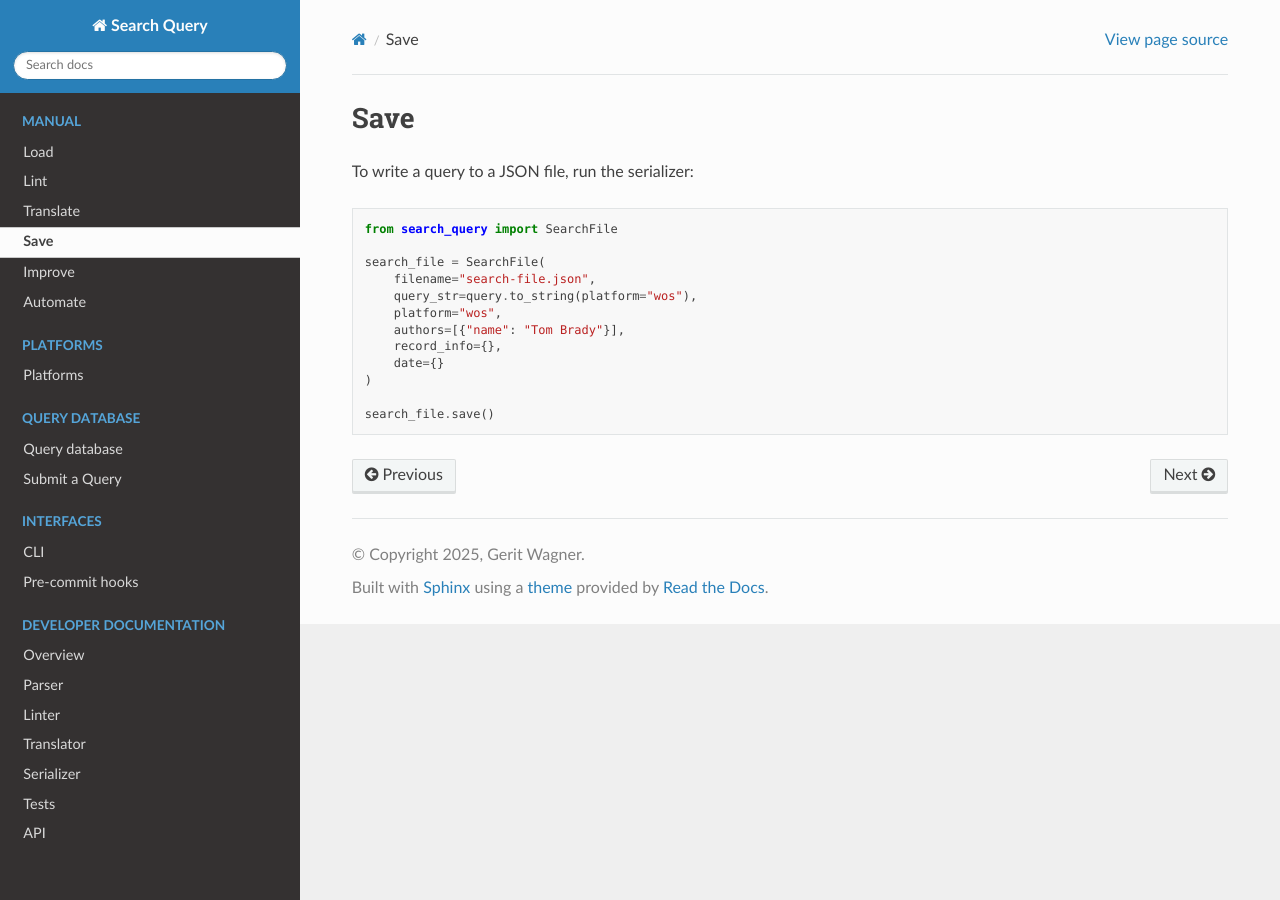
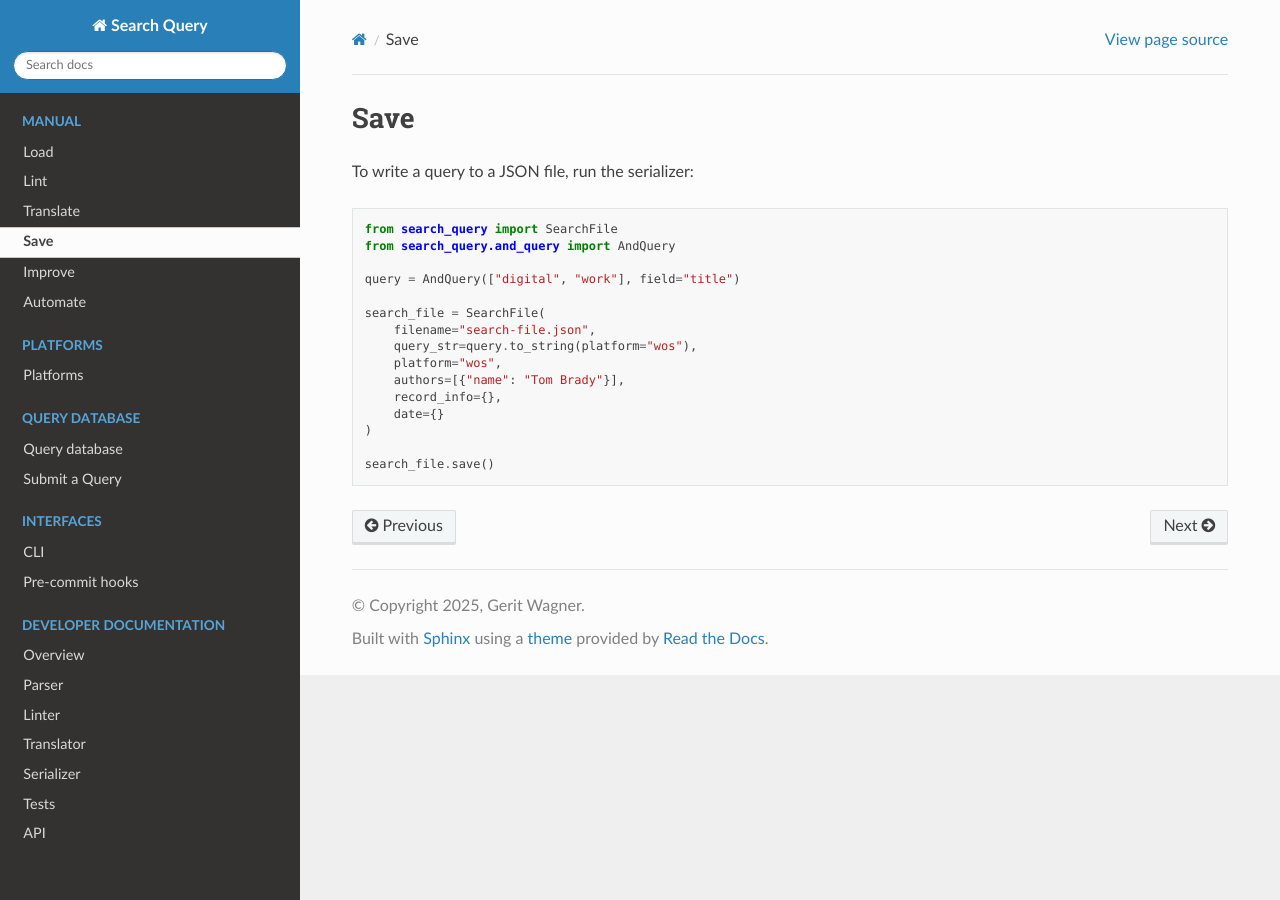
Before and after one commit to CoLRev-Environment/search-query, a Sphinx documentation site: the page built from docs/source/save.rst, in a window 1280 px wide. Built offline with Sphinx 7.4.7 and the Read the Docs theme 3.1.0, drawn with Linux system fonts in a browser that asks for light colours.

Commit message:
make example self-contained

```diff
--- a/docs/source/save.rst
+++ b/docs/source/save.rst
@@ -8,6 +8,9 @@ To write a query to a JSON file, run the serializer:
 .. code-block:: python
 
     from search_query import SearchFile
+    from search_query.and_query import AndQuery
+
+    query = AndQuery(["digital", "work"], field="title")
 
     search_file = SearchFile(
         filename="search-file.json",
```
